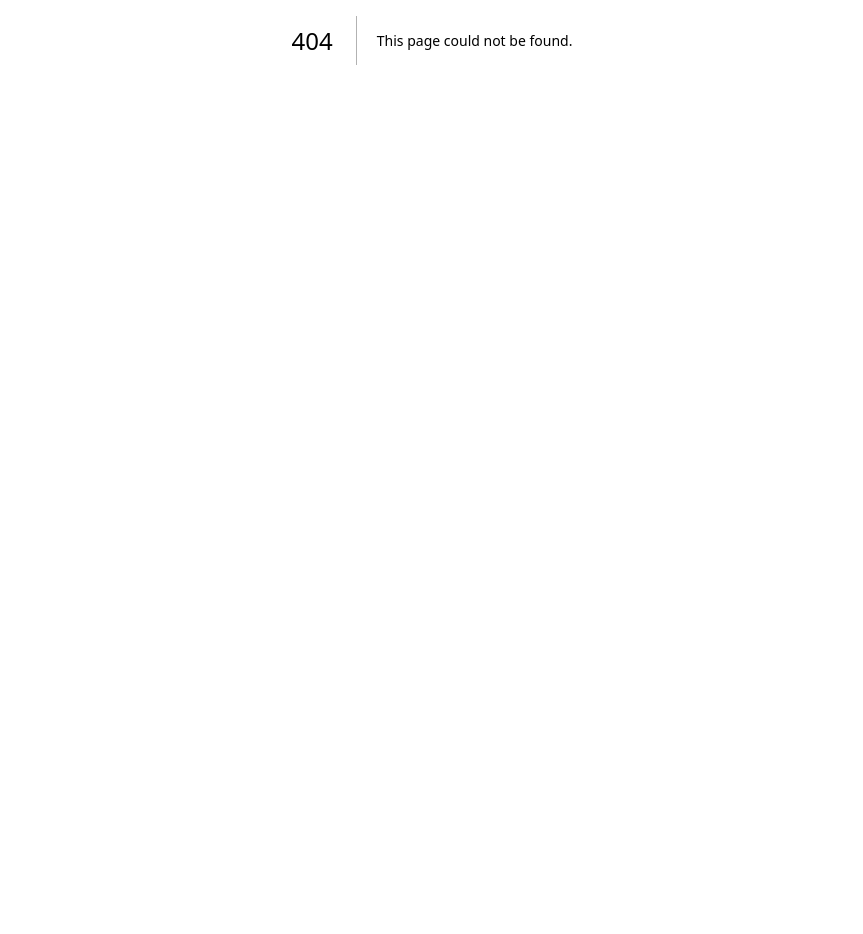
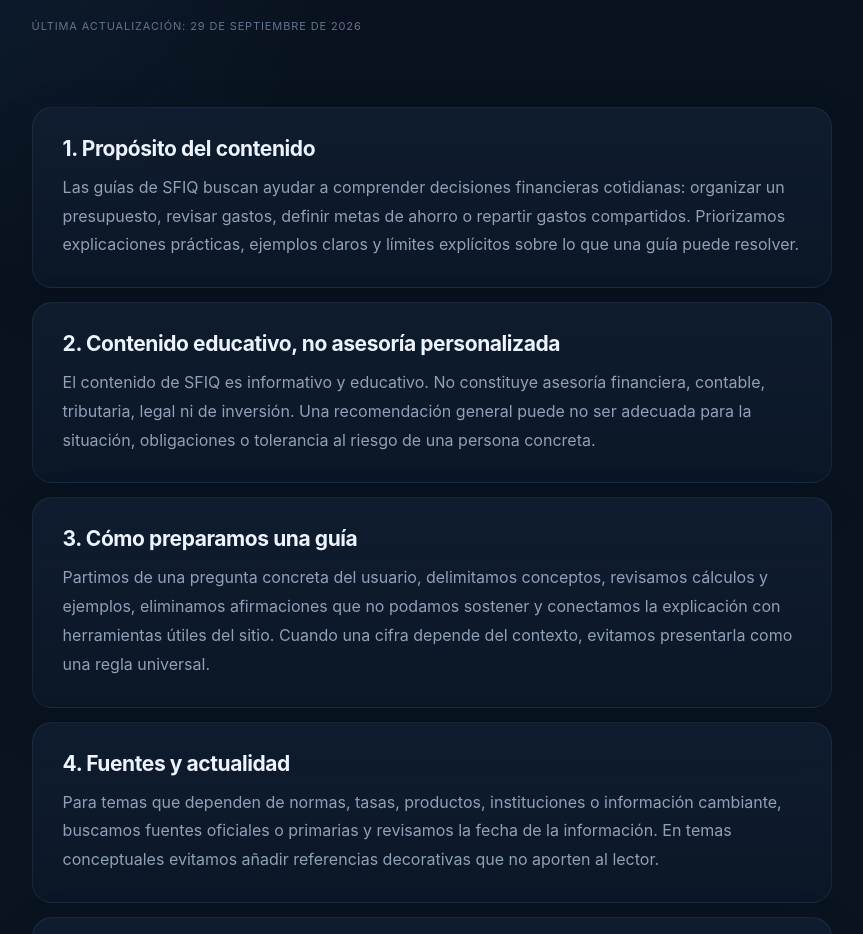
Before and after one commit to Sofonias-23/MiFinanzas, a Next.js app in the folder web/: page /politica-editorial in a window 1280 px wide. Before the commit this address had no page. Shown: the part 360-1294 px from the top of the page, without its empty margins (208-1071 px from the left). Before the commit the page ends 800 px from the top, so only its background shows below. Built offline with nearby package versions, Linux system fonts and the light colour scheme.

Commit message:
Add SFIQ editorial policy

```diff
--- /dev/null
+++ b/web/app/politica-editorial/page.tsx
@@ -0,0 +1,92 @@
+import type { Metadata } from 'next';
+import PublicLegalShell from '@/components/PublicLegalShell';
+
+export const metadata: Metadata = {
+  title: 'Política editorial',
+  description:
+    'Cómo SFIQ prepara, revisa, actualiza y corrige sus guías y contenidos de educación financiera.',
+  alternates: { canonical: '/politica-editorial' },
+};
+
+export default function PoliticaEditorialPage() {
+  return (
+    <PublicLegalShell
+      kicker="SFIQ · EDITORIAL"
+      title="Política editorial"
+      intro="Esta política explica cómo elaboramos, revisamos y corregimos el contenido educativo publicado por SFIQ."
+    >
+      <article>
+        <h2>1. Propósito del contenido</h2>
+        <p>
+          Las guías de SFIQ buscan ayudar a comprender decisiones financieras cotidianas: organizar un
+          presupuesto, revisar gastos, definir metas de ahorro o repartir gastos compartidos. Priorizamos
+          explicaciones prácticas, ejemplos claros y límites explícitos sobre lo que una guía puede resolver.
+        </p>
+      </article>
+
+      <article>
+        <h2>2. Contenido educativo, no asesoría personalizada</h2>
+        <p>
+          El contenido de SFIQ es informativo y educativo. No constituye asesoría financiera, contable,
+          tributaria, legal ni de inversión. Una recomendación general puede no ser adecuada para la situación,
+          obligaciones o tolerancia al riesgo de una persona concreta.
+        </p>
+      </article>
+
+      <article>
+        <h2>3. Cómo preparamos una guía</h2>
+        <p>
+          Partimos de una pregunta concreta del usuario, delimitamos conceptos, revisamos cálculos y ejemplos,
+          eliminamos afirmaciones que no podamos sostener y conectamos la explicación con herramientas útiles
+          del sitio. Cuando una cifra depende del contexto, evitamos presentarla como una regla universal.
+        </p>
+      </article>
+
+      <article>
+        <h2>4. Fuentes y actualidad</h2>
+        <p>
+          Para temas que dependen de normas, tasas, productos, instituciones o información cambiante, buscamos
+          fuentes oficiales o primarias y revisamos la fecha de la información. En temas conceptuales evitamos
+          añadir referencias decorativas que no aporten al lector.
+        </p>
+      </article>
+
+      <article>
+        <h2>5. Herramientas automáticas e IA</h2>
+        <p>
+          Podemos utilizar herramientas automáticas o inteligencia artificial para apoyar tareas de estructura,
+          edición, síntesis o detección de inconsistencias. El contenido no se publica por el solo hecho de haber
+          sido generado automáticamente: se revisa su coherencia, utilidad, cálculos y adecuación al propósito de
+          SFIQ antes de publicarlo.
+        </p>
+      </article>
+
+      <article>
+        <h2>6. Actualizaciones y correcciones</h2>
+        <p>
+          Las guías muestran información de publicación o actualización. Si encontramos un error material,
+          corregimos el contenido y actualizamos su fecha cuando el cambio modifica de forma relevante la
+          explicación. Puedes reportar errores desde la <a href="/contacto">página de contacto</a>.
+        </p>
+      </article>
+
+      <article>
+        <h2>7. Publicidad e independencia editorial</h2>
+        <p>
+          La presencia de publicidad no determina las conclusiones de una guía. Los anuncios se presentan
+          separados del contenido editorial y no implican que SFIQ recomiende, garantice o haya evaluado el
+          producto o servicio anunciado.
+        </p>
+      </article>
+
+      <article>
+        <h2>8. Autoría</h2>
+        <p>
+          Las guías se publican bajo la firma “Equipo editorial de SFIQ”. Esta firma identifica el proceso
+          editorial del proyecto y no pretende presentar a SFIQ como una entidad regulada ni atribuir
+          credenciales profesionales que no se indiquen expresamente.
+        </p>
+      </article>
+    </PublicLegalShell>
+  );
+}
```
